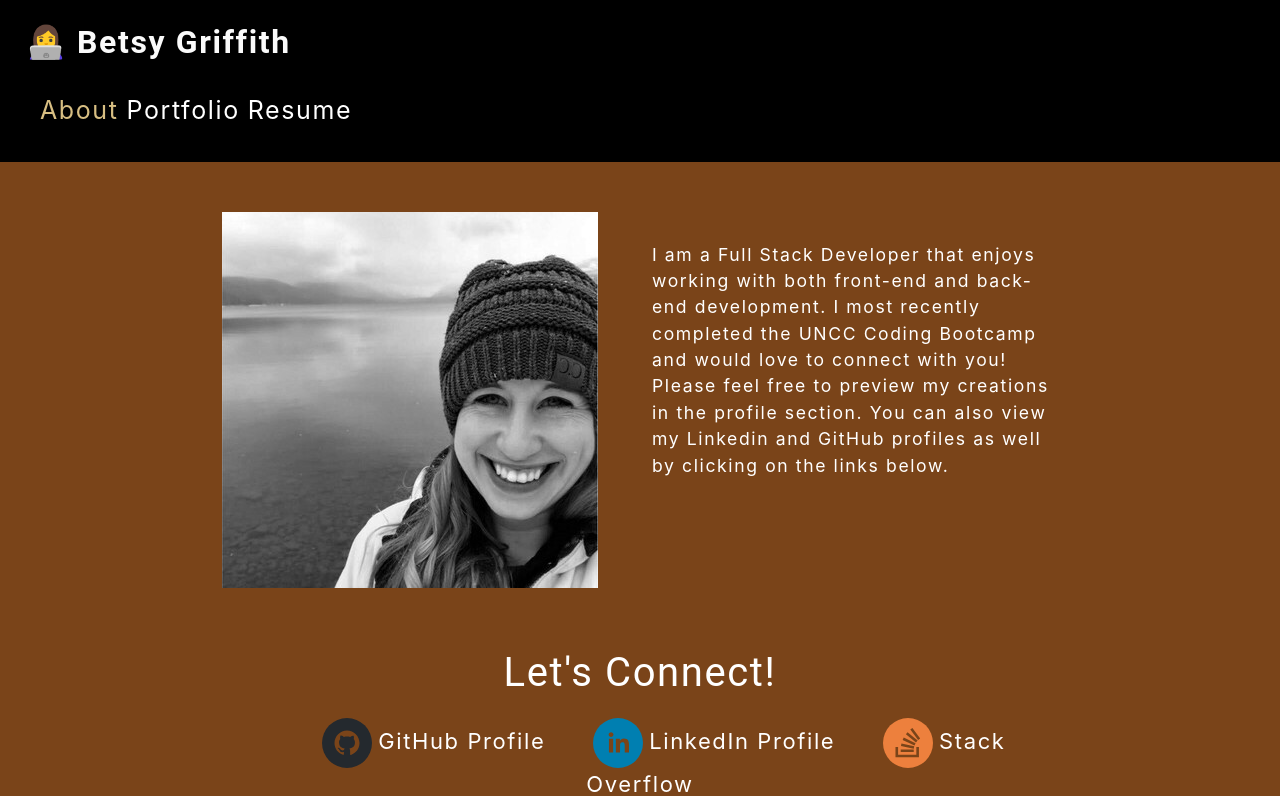
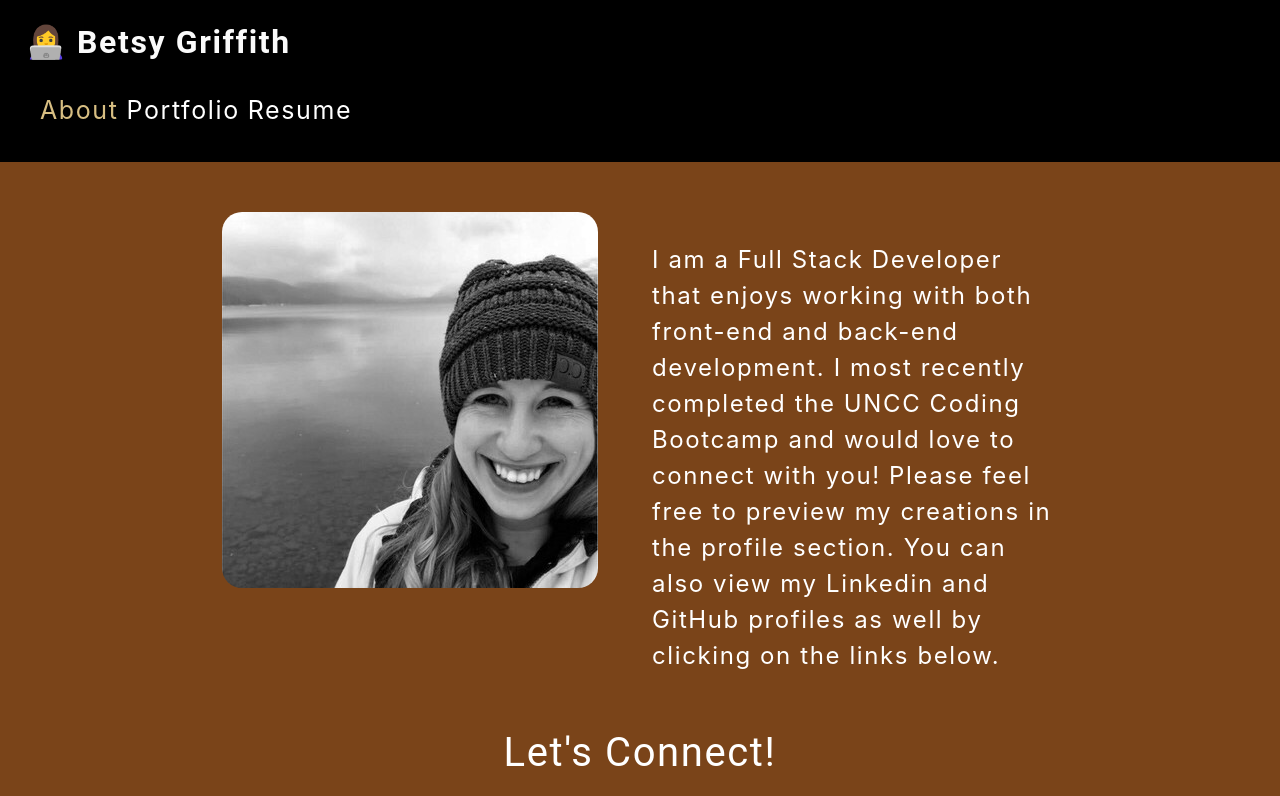
Before and after one commit to hollenbebe08/b-griffith-portfolio, a React (Create React App) app: page / in a window 1280 px wide. Shown: the top 796 px of the page. Built offline with nearby package versions, Linux system fonts and the light colour scheme.

Commit message:
styled resume and border radius image on about page

```diff
--- a/src/components/About/index.js
+++ b/src/components/About/index.js
@@ -7,10 +7,15 @@ const About= () => {
     <article>
       <section className="columns">
         <div className="column">
-          <img src={photo} alt="bio"/>
+          <img style={{
+            borderBottomRightRadius: 20,
+            borderTopRightRadius: 20,
+            borderBottomLeftRadius: 20,
+            borderTopLeftRadius: 20,
+          }}src={photo} alt="bio"/>
         </div>
         <div className="column">
-          <p className="bio">
+          <p className="is-size-4-desktop is-size-6-mobile bio">
           I am a Full Stack Developer that enjoys working with both front-end and back-end development. I most recently completed the UNCC Coding Bootcamp and would love to connect with you! Please feel free to preview my creations in the profile section. You can also view my Linkedin and GitHub profiles as well by clicking on the links below.
           </p>
         </div>
--- a/src/components/Navigation/index.js
+++ b/src/components/Navigation/index.js
@@ -25,7 +25,7 @@ function Navigation(props){
                 </a>
             </h2>
             <nav className="navbar" role="navigation" aria-label="main navigation">
-                <ul className="navbar-item">
+                <ul className="navbar-item is-size-6-mobile">
                     {categories.map((category) => (
                         <li className={`mx-1 ${
                                 currentCategory.name === category.name && !contactSelected && 'navActive'
--- a/src/components/Resume/index.js
+++ b/src/components/Resume/index.js
@@ -7,8 +7,8 @@ const Resume = () => {
         <p className="resume-link">👉<a href="https://drive.google.com/file/d/1wtNQ528td9cdhsZmVNjrhzo6c1y5eh15/view?usp=sharing">Find My Resume Here</a>👈</p>
       </div>
       <div>
-        <h1 className="credentials-title">TECHNICAL SKILLS</h1>
-        <ul>
+        <h1 className="is-size-3-desktop is-size-5-mobile credentials-title">TECHNICAL SKILLS</h1>
+        <ul className="is-size-5-desktop is-size-6-mobile">
           <li>
             * Experienced working with React, Node.JS, JavaScript, HTML, and CSS.
           </li>
```
